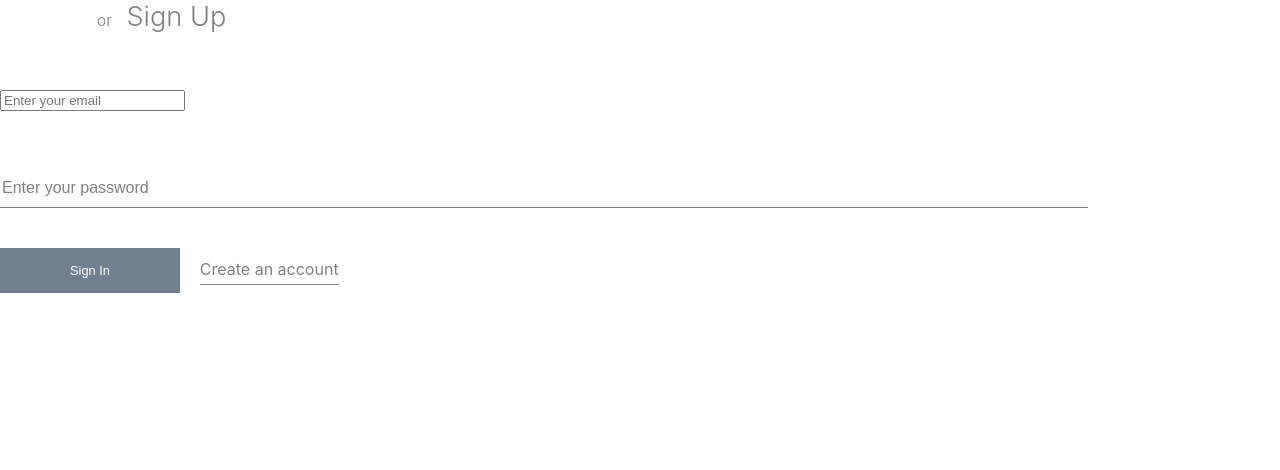
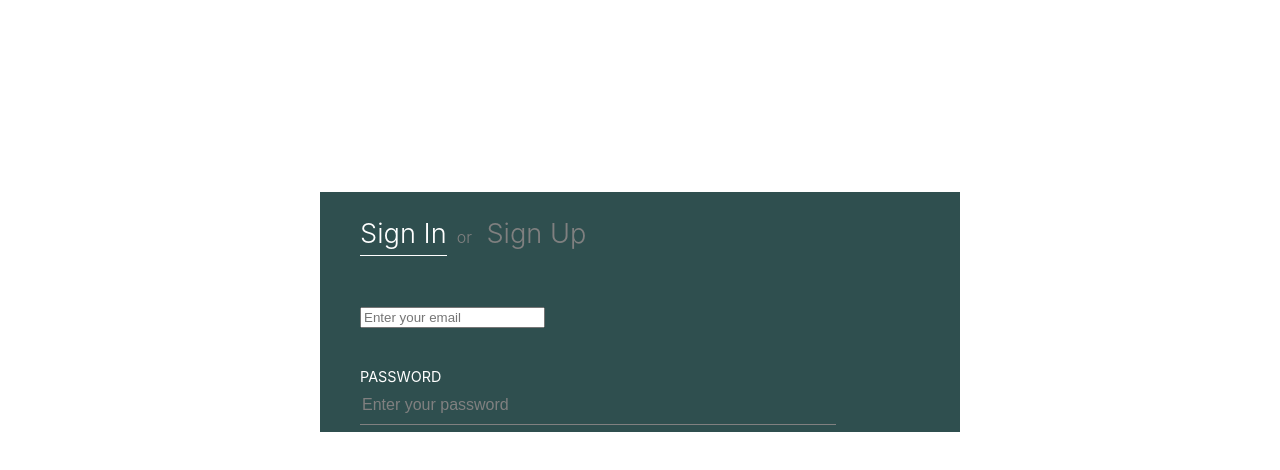
Before and after one commit to Buildweek-Minimalist-Homepage/FrontEnd, a React (Create React App) app in the folder client/: page /sign-in in a window 1280 px wide. Shown: the top 470 px of the page. Built offline with nearby package versions, Linux system fonts and the light colour scheme; no server answers.

Commit message:
style structure

```diff
--- a/client/src/App.js
+++ b/client/src/App.js
@@ -42,8 +42,9 @@ useEffect(() => {
 
 
   return(
-    <div className = "App">
-
+    <div className = "signInLogIn">
+    <div className="App__Aside"></div>
+    <div className="App__Form">
               <nav className="FormTitle">
                   <NavLink to="/sign-in" activeClassName="FormTitle__Link--Active" className="FormTitle__Link">Sign In</NavLink>
                   or <NavLink exact to="/register" activeClassName="FormTitle__Link--Active" className="FormTitle__Link">Sign Up</NavLink>
@@ -57,7 +58,7 @@ useEffect(() => {
 
                 <Route exact path='/homepage' component={HomePage}/>
 
-
+                </div>
 
     </div>
   )
--- a/client/src/signInLogIn.css
+++ b/client/src/signInLogIn.css
@@ -10,7 +10,7 @@
   .App__Form {
     margin-top: 15%;
     width: 50%;
-    height: 50%;
+    height: 30%;
     background-color: darkslategrey;
     padding: 25px 40px;
     overflow: auto;
--- a/client/src/signInLogIn.js
+++ b/client/src/signInLogIn.js
@@ -31,7 +31,7 @@ function SignInLogIn() {
 
   return(
     <Router basename="/react-auth-ui/">
-    <div className = "App">
+    <div className = "signInLogIn">
       <div className="App__Aside"></div>
       <div className="App__Form">
               <div className="FormTitle">
```
